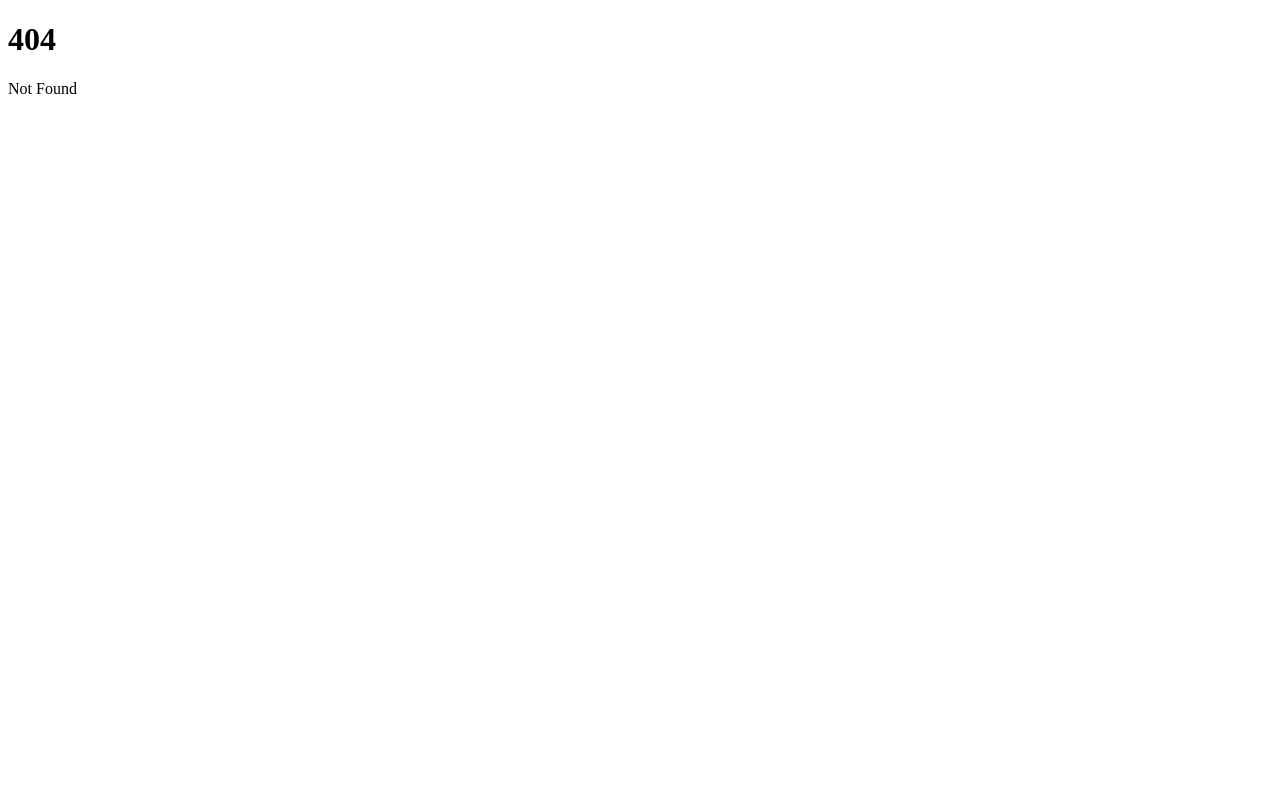
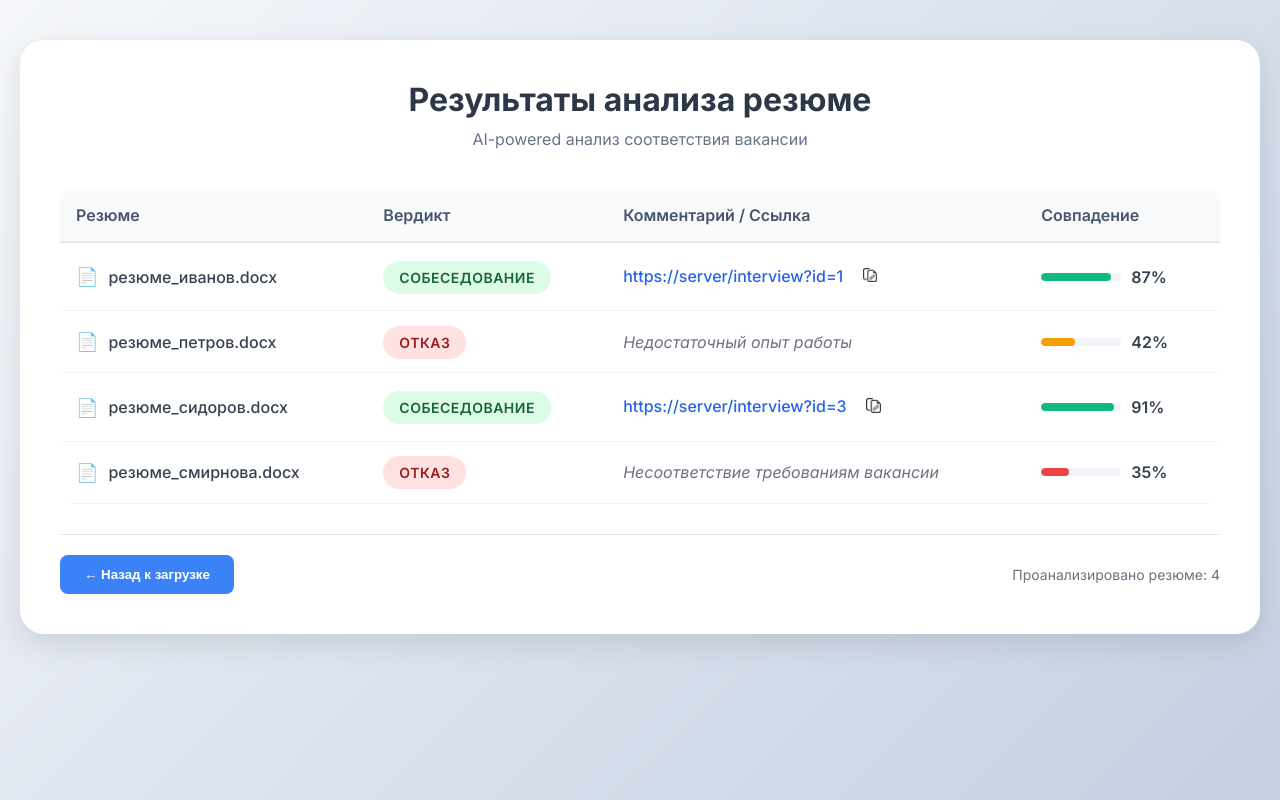
Before and after one commit to d1mspy/ai_hr, a SvelteKit app in the folder frontend/: page /results in a window 1280 px wide. Before the commit this address had no page. Built offline with nearby package versions, Linux system fonts and the light colour scheme.

Commit message:
update: frontend

```diff
--- a/frontend/src/app.html
+++ b/frontend/src/app.html
@@ -2,7 +2,7 @@
 <html lang="ru">
 	<head>
 		<meta charset="utf-8" />
-		<title>AI-HR Сервис</title>
+		<title>AI-HR</title>
 		<link rel="icon" href="%sveltekit.assets%/favicon.png" />
 		<link rel="preconnect" href="https://fonts.googleapis.com">
 		<link rel="preconnect" href="https://fonts.gstatic.com" crossorigin>
--- /dev/null
+++ b/frontend/src/global.css
@@ -0,0 +1,9 @@
+* { margin: 0; padding: 0;}
+
+body {
+    font-family: "Inter", sans-serif;
+}
+
+html {
+    scroll-behavior: smooth;
+}
--- /dev/null
+++ b/frontend/src/routes/+layout.svelte
@@ -0,0 +1,6 @@
+<script>
+    import "../global.css";
+    let { children } = $props();
+</script>
+
+{@render children?.()}
--- a/frontend/src/routes/+page.svelte
+++ b/frontend/src/routes/+page.svelte
@@ -127,9 +127,6 @@
 
 <style>
   :global(body) {
-    margin: 0;
-    padding: 0;
-    font-family: 'Inter', sans-serif;
     background: linear-gradient(135deg, #f5f7fa 0%, #c3cfe2 100%);
     min-height: 100vh;
     display: flex;
--- /dev/null
+++ b/frontend/src/routes/results/+page.svelte
@@ -0,0 +1,354 @@
+<script lang="ts">
+  const results = [
+    {
+      id: 1,
+      fileName: 'резюме_иванов.docx',
+      verdict: 'собеседование' as const,
+      comment: 'https://server/interview?id=1',
+      score: 87
+    },
+    {
+      id: 2,
+      fileName: 'резюме_петров.docx',
+      verdict: 'отказ' as const,
+      comment: 'Недостаточный опыт работы',
+      score: 42
+    },
+    {
+      id: 3,
+      fileName: 'резюме_сидоров.docx',
+      verdict: 'собеседование' as const,
+      comment: 'https://server/interview?id=3',
+      score: 91
+    },
+    {
+      id: 4,
+      fileName: 'резюме_смирнова.docx',
+      verdict: 'отказ' as const,
+      comment: 'Несоответствие требованиям вакансии',
+      score: 35
+    }
+  ];
+
+  const copyToClipboard = (text: string): void => {
+    navigator.clipboard.writeText(text).then(() => {
+      alert('Ссылка скопирована в буфер обмена');
+    });
+  };
+
+  const goBack = (): void => {
+    window.location.href = '/';
+  };
+</script>
+
+<svelte:head>
+  <title>Результаты анализа - AI-HR</title>
+</svelte:head>
+
+<div class="container">
+  <div class="header">
+    <h1 class="title">Результаты анализа резюме</h1>
+    <p class="subtitle">AI-powered анализ соответствия вакансии</p>
+  </div>
+
+  <div class="table-container">
+    <table class="results-table">
+      <thead>
+        <tr>
+          <th class="file-column">Резюме</th>
+          <th class="verdict-column">Вердикт</th>
+          <th class="comment-column">Комментарий / Ссылка</th>
+          <th class="score-column">Совпадение</th>
+        </tr>
+      </thead>
+      <tbody>
+        {#each results as result}
+          <tr class="result-row">
+            <td class="file-name">
+              <div class="file-info">
+                <span class="file-icon">📄</span>
+                {result.fileName}
+              </div>
+            </td>
+
+            <td class="verdict">
+              <span class:verdict-badge={true} class:approved={result.verdict === 'собеседование'} class:rejected={result.verdict === 'отказ'}>
+                {result.verdict}
+              </span>
+            </td>
+
+            <td class="comment">
+              {#if result.verdict === 'собеседование'}
+                <a href={result.comment} target="_blank" class="interview-link">
+                  {result.comment}
+                </a>
+                <button on:click={() => copyToClipboard(result.comment)} class="copy-btn" title="Скопировать ссылку">
+                  <img class="copy-linl-img" src="/copy-icon.png" alt="copy link">
+                </button>
+              {:else}
+                <span class="rejection-reason">{result.comment}</span>
+              {/if}
+            </td>
+
+            <td class="score">
+              <div class="score-container">
+                <div class="score-bar">
+                  <div
+                    class="score-fill"
+                    class:high-score={result.score >= 70}
+                    class:medium-score={result.score >= 40 && result.score < 70}
+                    class:low-score={result.score < 40}
+                    style={`width: ${result.score}%`}
+                  ></div>
+                </div>
+                <span class="score-text">{result.score}%</span>
+              </div>
+            </td>
+          </tr>
+        {/each}
+      </tbody>
+    </table>
+  </div>
+
+  <div class="footer">
+    <button on:click={goBack} class="back-btn">
+      ← Назад к загрузке
+    </button>
+    <p class="stats">Проанализировано резюме: {results.length}</p>
+  </div>
+</div>
+
+<style>
+  :global(body) {
+    padding: 20px;
+    background: linear-gradient(135deg, #f5f7fa 0%, #c3cfe2 100%);
+    min-height: 100vh;
+    box-sizing: border-box;
+  }
+
+  .container {
+    max-width: 1200px;
+    margin: 0 auto;
+    background: white;
+    border-radius: 24px;
+    box-shadow: 0 10px 30px rgba(0, 0, 0, 0.1);
+    padding: 40px;
+    margin-top: 20px;
+    margin-bottom: 20px;
+  }
+
+  .header {
+    text-align: center;
+    margin-bottom: 40px;
+  }
+
+  .title {
+    font-size: 32px;
+    font-weight: 700;
+    color: #2d3748;
+    margin: 0 0 10px 0;
+  }
+
+  .subtitle {
+    font-size: 16px;
+    color: #64748b;
+    margin: 0;
+  }
+
+  .table-container {
+    overflow-x: auto;
+    margin-bottom: 30px;
+  }
+
+  .results-table {
+    width: 100%;
+    border-collapse: collapse;
+    border-radius: 12px;
+    overflow: hidden;
+  }
+
+  th {
+    background: #f8fafc;
+    padding: 16px;
+    text-align: left;
+    font-weight: 600;
+    color: #475569;
+    border-bottom: 2px solid #e2e8f0;
+  }
+
+  td {
+    padding: 20px 16px;
+    border-bottom: 1px solid #f1f5f9;
+  }
+
+  .result-row:hover {
+    background: #fafafa;
+  }
+
+  .file-info {
+    display: flex;
+    align-items: center;
+    gap: 10px;
+    font-weight: 500;
+    color: #374151;
+  }
+
+  .file-icon {
+    font-size: 18px;
+  }
+
+  .copy-linl-img {
+    height: 0.9rem;
+    width: 0.9rem;
+  }
+
+  .verdict-badge {
+    padding: 8px 16px;
+    border-radius: 20px;
+    font-weight: 600;
+    font-size: 14px;
+    text-transform: uppercase;
+    letter-spacing: 0.5px;
+  }
+
+  .approved {
+    background: #dcfce7;
+    color: #166534;
+  }
+
+  .rejected {
+    background: #fee2e2;
+    color: #991b1b;
+  }
+
+  .interview-link {
+    color: #2563eb;
+    text-decoration: none;
+    font-weight: 500;
+    transition: color 0.3s ease;
+  }
+
+  .interview-link:hover {
+    color: #1d4ed8;
+    text-decoration: underline;
+  }
+
+  .rejection-reason {
+    color: #6b7280;
+    font-style: italic;
+  }
+
+  .copy-btn {
+    background: none;
+    border: none;
+    cursor: pointer;
+    padding: 5px;
+    margin-left: 10px;
+    border-radius: 4px;
+    transition: background 0.3s ease;
+  }
+
+  .copy-btn:hover {
+    background: #f3f4f6;
+  }
+
+  .score-container {
+    display: flex;
+    align-items: center;
+    gap: 10px;
+  }
+
+  .score-bar {
+    width: 80px;
+    height: 8px;
+    background: #f1f5f9;
+    border-radius: 4px;
+    overflow: hidden;
+  }
+
+  .score-fill {
+    height: 100%;
+    border-radius: 4px;
+    transition: width 0.3s ease;
+  }
+
+  .high-score {
+    background: #10b981;
+  }
+
+  .medium-score {
+    background: #f59e0b;
+  }
+
+  .low-score {
+    background: #ef4444;
+  }
+
+  .score-text {
+    font-weight: 600;
+    color: #374151;
+    min-width: 40px;
+  }
+
+  .footer {
+    display: flex;
+    justify-content: space-between;
+    align-items: center;
+    padding-top: 20px;
+    border-top: 1px solid #e5e7eb;
+  }
+
+  .back-btn {
+    padding: 12px 24px;
+    background: #3b82f6;
+    color: white;
+    border: none;
+    border-radius: 8px;
+    cursor: pointer;
+    font-weight: 600;
+    transition: background 0.3s ease;
+  }
+
+  .back-btn:hover {
+    background: #2563eb;
+  }
+
+  .stats {
+    color: #6b7280;
+    font-size: 14px;
+    margin: 0;
+  }
+
+  /* Адаптивность */
+  @media (max-width: 768px) {
+    .container {
+      padding: 20px;
+      margin: 10px;
+    }
+
+    .title {
+      font-size: 24px;
+    }
+
+    th, td {
+      padding: 12px 8px;
+    }
+
+    .file-info {
+      flex-direction: column;
+      align-items: flex-start;
+      gap: 5px;
+    }
+
+    .footer {
+      flex-direction: column;
+      gap: 15px;
+      text-align: center;
+    }
+
+    .score-container {
+      flex-direction: column;
+      gap: 5px;
+    }
+  }
+</style>
```
Also changed, not shown: frontend/src/routes/interview/+page.svelte (added), frontend/static/copy-icon.png (added).
